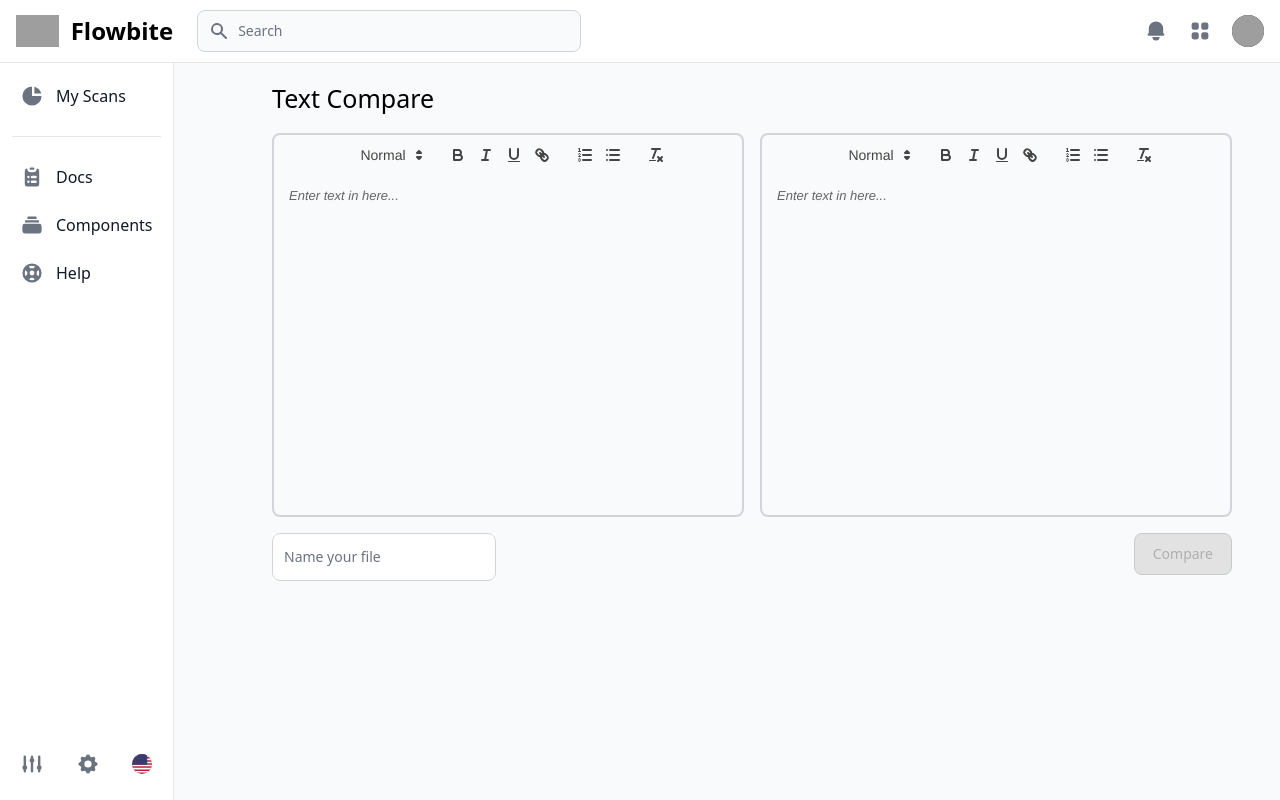
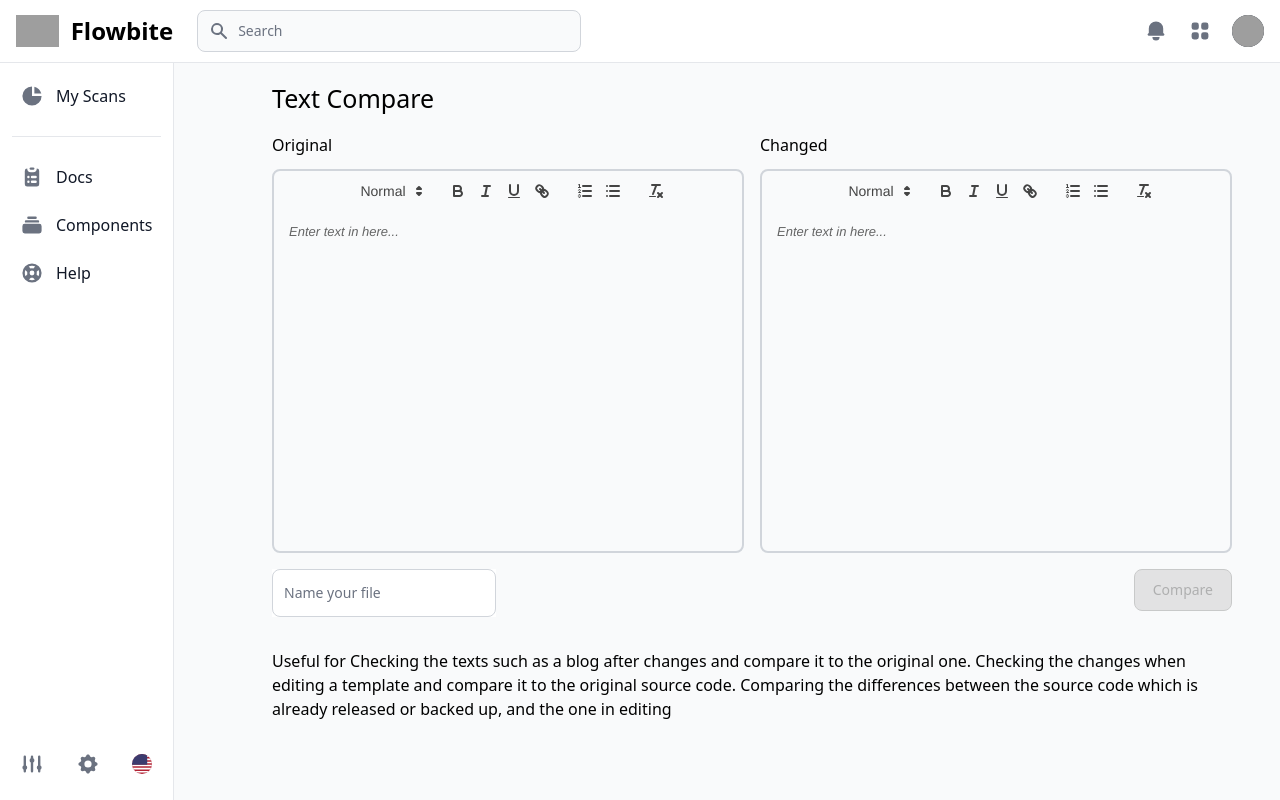
Before and after one commit to sethmichaelking/vercel_deployment, a React (Create React App) app in the folder client/: page / in a window 1280 px wide. Built offline with nearby package versions, Linux system fonts and the light colour scheme; grey boxes are pictures that could not be loaded.

Commit message:
display changes in original

```diff
--- a/client/package.json
+++ b/client/package.json
@@ -8,9 +8,12 @@
     "@testing-library/react": "^13.4.0",
     "@testing-library/user-event": "^13.5.0",
     "axios": "^1.6.2",
+    "codemirror": "^6.0.1",
     "flowbite": "^2.2.1",
     "flowbite-react": "^0.7.2",
     "react": "^18.2.0",
+    "react-codemirror": "^1.0.0",
+    "react-codemirror2": "^7.3.0",
     "react-diff-view": "^3.2.0",
     "react-dom": "^18.2.0",
     "react-icons": "^4.12.0",
--- /dev/null
+++ b/client/src/components/Footer.js
@@ -0,0 +1,22 @@
+import React from 'react'
+
+function Footer() {
+  return (
+    <div>
+        <h3> Useful for </h3>
+        <ul>
+            <li>
+            Checking the texts such as a blog after changes and compare it to the original one.
+            </li>
+            <li>
+            Checking the changes when editing a template and compare it to the original source code.
+            </li>
+            <li>
+            Comparing the differences between the source code which is already released or backed up, and the one in editing.
+            </li>
+        </ul>
+    </div>
+  )
+}
+
+export default Footer
--- a/client/src/components/Main.js
+++ b/client/src/components/Main.js
@@ -4,8 +4,9 @@ import React, {useState} from 'react'
 import ReactQuill from 'react-quill';
 import 'react-quill/dist/quill.snow.css';
 import './_textEditor.scss'
-import { useTextCompareStore } from '../store/textCompare';
+import { TextCompareStore } from '../store/textCompare';
 import RenderDiff from './RenderDiff';
+import Footer from './Footer';
 function Main() {
 
 
@@ -13,12 +14,13 @@ function Main() {
   const [value2, setValue2] = useState('');
   const [disabled, setDisabled] = useState(false)
 
-  const addText = useTextCompareStore((state) => state.compareText);
-
+  const addText = TextCompareStore((state) => state.compareText);
+  const comparisonHappened = TextCompareStore((state) => state.comparisonOccured);
+  const madeComparison = TextCompareStore((state) => state.comparisonOccured)
 
   return (
     <div>
-        <div class="@container">
+        <div class="@container overflow-scroll">
             <main className="p-4 md:ml-64 h-screen pt-20" style={{
                 paddingRight: '3rem'
 
@@ -33,8 +35,18 @@ function Main() {
                             marginTop: 0
                         }}> Text Compare</h2>
                     </div>
-                    <RenderDiff/>
+                    { madeComparison ?
+                    <div>
+                        <RenderDiff />
+                        <br/>
+                    </div>
+                    : '' }
+                    <div>
                         <div className="grid grid-cols-2 gap-4 mb-4">
+                            <div>
+                                <div className='text-start mb-3'>
+                                    Original
+                                </div>
                                 <div
                                     className="border-2 border-solid rounded-lg border-gray-300 dark:border-gray-600 h-96"
                                 >
@@ -46,6 +58,11 @@ function Main() {
                                         className={"ql-error"} // Add a dynamic class
                                     />
                                 </div>
+                            </div>
+                            <div>
+                                <div className='text-start mb-3'>
+                                    Changed
+                                </div>
                                 <div
                                     className="border-2 border-solid rounded-lg border-gray-300 dark:border-gray-600 h-96"
                                 >
@@ -56,6 +73,7 @@ function Main() {
                                         onChange={setValue2}
                                         className={"ql-error"} // Add a dynamic class
                                     />
+                                </div>
                             </div>
                         </div>
                         <div style={{margin: '0 auto'}}>
@@ -70,6 +88,16 @@ function Main() {
                                 <Button onClick={()=> addText(value, value2)} disabled={value.length !== 0 && value2.length !== 0 ? false : true} color="blue">Compare</Button>
                             </div>
                         </div>
+                        <div className='text-start' style={{
+                            marginTop: '6rem',
+                            paddingBottom: '22px'
+                        }}>
+                            Useful for
+                            Checking the texts such as a blog after changes and compare it to the original one.
+                            Checking the changes when editing a template and compare it to the original source code.
+                            Comparing the differences between the source code which is already released or backed up, and the one in editing
+                        </div>
+                    </div>
                 </main>
         </div>
     </div>
--- a/client/src/components/RenderDiff.js
+++ b/client/src/components/RenderDiff.js
@@ -1,12 +1,74 @@
-import React from 'react'
 
-export default function RenderDiff() {
-    console.log('hhhe')
-  return (
+import React, { useEffect } from 'react'
+import { TextCompareStore } from '../store/textCompare';
+var CodeMirror = require('react-codemirror');
+
+
+function RenderDiff() {
+
+ //get information from the store
+ //combine the text into removed/added and color the text
+  const text = TextCompareStore((state) => state.comparisonResult)
+  console.log('the text', text)
+ return (
     <div>
-        <p>
-
-        </p>
+        <div className="grid grid-cols-2 gap-4 mb-4">
+                            <div>
+                                <div className='text-start' style={{
+                                    wordWrap: 'break-word'
+                                }}>
+                                    fefefef
+                                {/* {text.map((text) => {
+                                    let textColor = 'text-stone-300	'
+                                    let strikeThrough = ''
+                                    if (text.removed) {
+                                        textColor = 'text-pink-600	'
+                                        strikeThrough = 'line-through'
+                                    }
+                                    if (text.added){
+                                        textColor = 'text-cyan-400	'
+                                    }
+                                    let completeClass = textColor + strikeThrough
+                                    return (
+                                        // <textarea cols="50" rows="10" class="numbered">
+                                            <text className={completeClass}>
+                                                {text.value}
+                                            </text>
+                                        // </textarea>
+                                        )
+                                    }
+                                )} */}
+                                </div>
+                            </div>
+                            <div>
+                                <div className='text-start' style={{
+                                    wordWrap: 'break-word'
+                                }}>
+                                {text.map((text) => {
+                                    let textColor = 'text-stone-300	'
+                                    let strikeThrough = ''
+                                    if (text.removed) {
+                                        textColor = 'text-pink-600	'
+                                        strikeThrough = 'line-through'
+                                    }
+                                    if (text.added){
+                                        textColor = 'text-cyan-400	'
+                                    }
+                                    let completeClass = textColor + strikeThrough
+                                    return (
+                                        // <textarea cols="50" rows="10" class="numbered">
+                                            <text className={completeClass}>
+                                                {text.value}
+                                            </text>
+                                        // </textarea>
+                                        )
+                                    }
+                                )}
+                                </div>
+                            </div>
+                        </div>
     </div>
   )
 }
+
+export default RenderDiff
--- a/client/src/components/_textEditor.scss
+++ b/client/src/components/_textEditor.scss
@@ -13,6 +13,31 @@
     }
   }
 
+p {
+    white-space: pre-wrap;
+}
+
+textarea {
+    background: url(http://i.imgur.com/2cOaJ.png);
+    background-attachment: local;
+    background-repeat: no-repeat;
+    padding-left: 35px;
+    padding-top: 10px;
+    border-color: #ccc;
+
+    font-size: 13px;
+    line-height: 16px;
+    width: 100vw;
+  }
+
+  .textarea-wrapper {
+    display: inline-block;
+    background-image: linear-gradient(#F1F1F1 50%, #F9F9F9 50%);
+    background-size: 100% 32px;
+    background-position: left 10px;
+  }
+
+
 button:disabled,
 button[disabled]{
   border: 1px solid #999999;
--- a/client/src/store/textCompare.js
+++ b/client/src/store/textCompare.js
@@ -1,7 +1,9 @@
 import { create } from 'zustand'
 import axios from 'axios'
-export const useTextCompareStore = create((set) => ({
-  comparison: '',
+
+export const TextCompareStore = create((set) => ({
+  comparisonResult: '',
+  comparisonOccured: false,
   compareText: async (text1, text2) => {
     if (!text1 || !text2) {
         console.log('missing one')
@@ -10,10 +12,12 @@ export const useTextCompareStore = create((set) => ({
             firstText: text1,
             secondText: text2
         }
-
-        let response = await axios.post('http://localhost:5000/compareText', textInformation)
+        let response = await axios.post('http://localhost:5000/compareText', textInformation);
         let diff = response.data;
-        set({ comparison: diff })
+        set({
+            comparisonResult: diff,
+            comparisonOccured: true
+        })
     }
   }
 }))
```
Also changed, not shown: 1 other file (tests, documents, lock files or other folders). Lines whose indentation alone changed are shown as unchanged.
